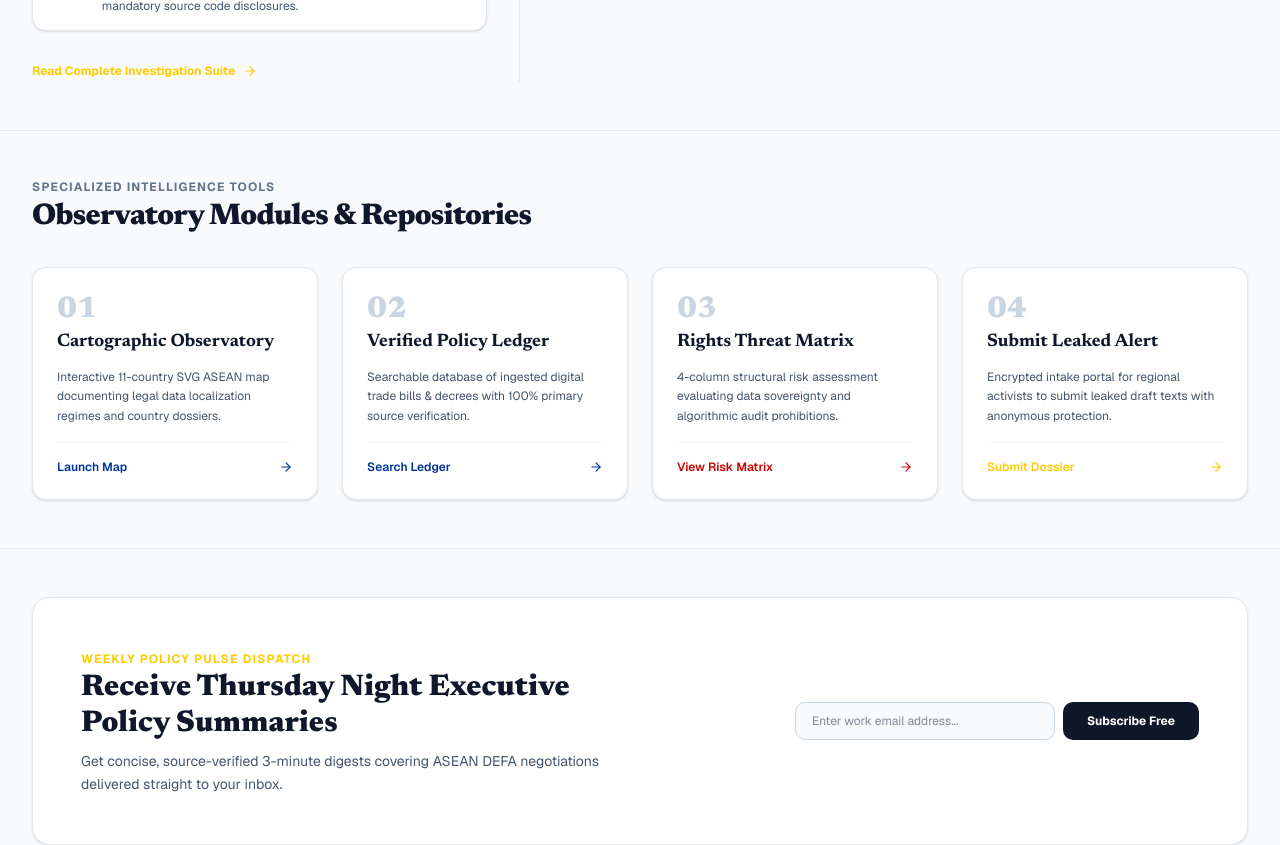
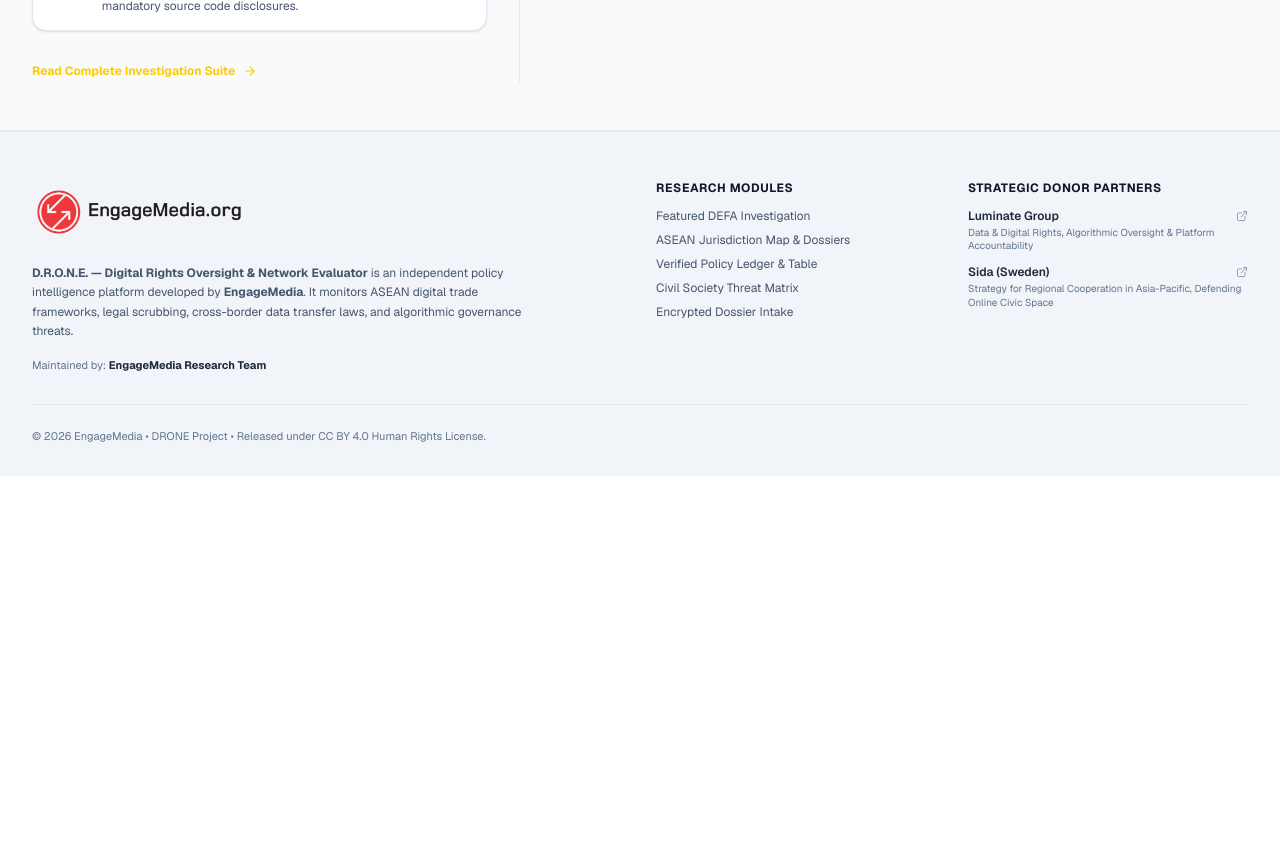
Before and after one commit to okihita/drone, a Next.js app: page / in a window 1280 px wide. Shown: the part 1400-2245 px from the top of the page. After the commit the page ends 1876 px from the top, so only its background shows below. Built offline with nearby package versions, Linux system fonts and the light colour scheme; no server answers; the database is empty.

Commit message:
fix(homepage): remove Intelligence Suite and Newsletter CTA sections from homepage layout

```diff
--- a/src/app/page.tsx
+++ b/src/app/page.tsx
@@ -4,8 +4,6 @@
 import HeroSection from "@/components/landing/HeroSection";
 import FeaturedCarousel from "@/components/landing/FeaturedCarousel";
 import EditorialGrid from "@/components/landing/EditorialGrid";
-import IntelligenceSuite from "@/components/landing/IntelligenceSuite";
-import NewsletterCTA from "@/components/landing/NewsletterCTA";
 import { listStories, listDispatches } from "@/services/news";
 import { listPolicyRadar } from "@/services/policies";
 import { CACHE_TAGS } from "@/lib/cache";
@@ -33,8 +31,6 @@
         <HeroSection leadStory={stories[0] ?? null} />
         <FeaturedCarousel stories={stories} />
         <EditorialGrid dispatches={dispatches} radar={radar} />
-        <IntelligenceSuite />
-        <NewsletterCTA />
       </main>
       <Footer />
     </div>
```
